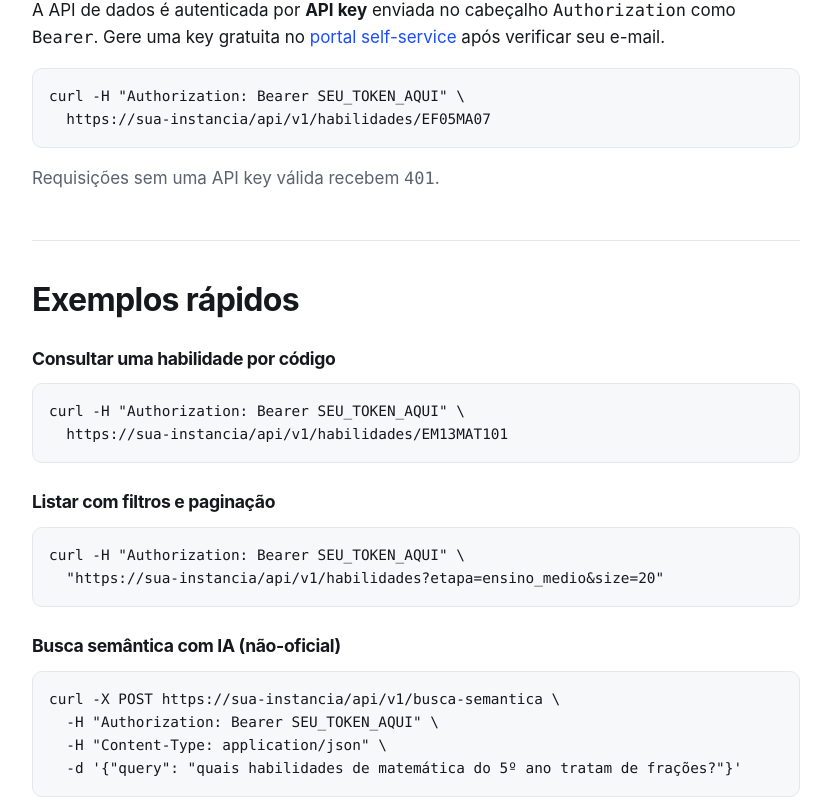
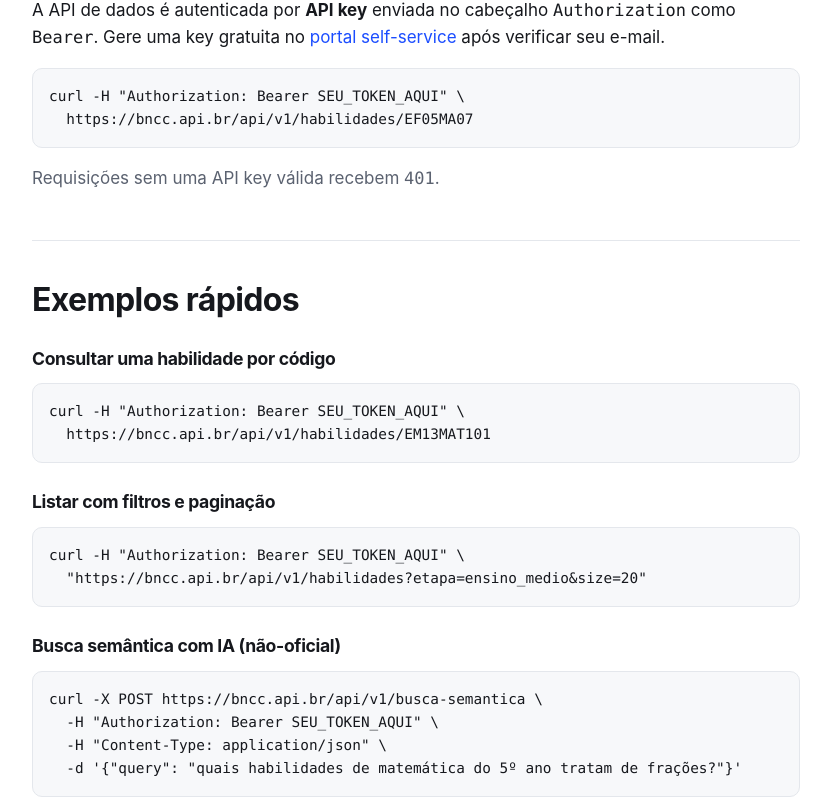
Before and after one commit to eumakerdev/bncc_api, a FastAPI app: page /guia in a window 1280 px wide. Shown: the part 679-1480 px from the top of the page, without its empty margins (332-1163 px from the left). Run offline with FastAPI, Linux system fonts and the light colour scheme.

Commit message:
feat(deploy): dominio bncc.api.br via Firebase Hosting + SITE_URL canonico
southamerica-east1 nao tem domain mapping nativo do Cloud Run, entao o dominio
e servido pelo Firebase Hosting (rewrite ** -> servico bncc-api), com SSL/CDN.

- firebase.json (rewrite p/ Cloud Run) + .firebaserc (projeto api-bncc) + public/
- SITE_URL deterministico p/ canonical/OG/sitemap/robots: atras do proxy o
  container recebe o Host interno do .run.app, entao a URL canonica NAO pode
  derivar do request. Injetado via context_processor (fallback pro request em dev)
- cloudrun.ps1: ALLOWED_HOSTS com dominio custom + .web.app/.firebaseapp.com,
  SITE_URL, OAUTH_REDIRECT_BASE_URL e credenciais OAuth (Google/GitHub) via
  Secret Manager (padrao idempotente do SMTP)
- docs.html: exemplos usam https://bncc.api.br
- deploy/README.md: passo a passo do dominio (Firebase + Registro.br + Brevo)
- teste travando canonical/sitemap/robots quando SITE_URL definido

Co-Authored-By: Claude Opus 4.8 <noreply@anthropic.com>

```diff
--- a/app/web/landing.py
+++ b/app/web/landing.py
@@ -12,6 +12,7 @@ from __future__ import annotations
 from fastapi import APIRouter, Request, Response
 from fastapi.responses import HTMLResponse
 
+from app.core.config import settings
 from app.web.router import templates
 
 router = APIRouter()
@@ -35,7 +36,7 @@ async def landing(request: Request) -> Response:
 @router.get("/sitemap.xml", include_in_schema=False)
 async def sitemap(request: Request) -> Response:
     """Sitemap XML simples listando as rotas públicas indexáveis."""
-    base = str(request.base_url).rstrip("/")
+    base = (settings.SITE_URL or str(request.base_url)).rstrip("/")
     urls = "\n".join(f"  <url><loc>{base}{path}</loc></url>" for path in _PUBLIC_PATHS)
     xml = (
         '<?xml version="1.0" encoding="UTF-8"?>\n'
@@ -49,6 +50,6 @@ async def sitemap(request: Request) -> Response:
 @router.get("/robots.txt", include_in_schema=False)
 async def robots(request: Request) -> Response:
     """robots.txt permitindo indexação e apontando para o sitemap."""
-    base = str(request.base_url).rstrip("/")
+    base = (settings.SITE_URL or str(request.base_url)).rstrip("/")
     body = "User-agent: *\n" "Allow: /\n" f"Sitemap: {base}/sitemap.xml\n"
     return Response(content=body, media_type="text/plain")
--- a/app/web/router.py
+++ b/app/web/router.py
@@ -9,11 +9,26 @@ from __future__ import annotations
 
 from pathlib import Path
 
-from fastapi import APIRouter
+from fastapi import APIRouter, Request
 from fastapi.templating import Jinja2Templates
 
+from app.core.config import settings
+
 TEMPLATES_DIR = Path(__file__).parent / "templates"
-templates = Jinja2Templates(directory=str(TEMPLATES_DIR))
+
+
+def _seo_context(request: Request) -> dict[str, str]:
+    """Injeta `site_url`/`current_path` em todos os templates SSR.
+
+    `site_url` prefere `settings.SITE_URL` (determinístico, domínio primário) e só
+    cai para `request.base_url` quando não configurado (dev). Assim canonical/OG/
+    sitemap nunca vazam a URL interna do Cloud Run quando servido atrás do Firebase
+    Hosting (que entrega o `Host` do `.run.app` ao container)."""
+    base = (settings.SITE_URL or str(request.base_url)).rstrip("/")
+    return {"site_url": base, "current_path": request.url.path}
+
+
+templates = Jinja2Templates(directory=str(TEMPLATES_DIR), context_processors=[_seo_context])
 
 web_router = APIRouter()
 
--- a/app/web/templates/base.html
+++ b/app/web/templates/base.html
@@ -1,8 +1,6 @@
 <!doctype html>
 <html lang="pt-BR">
 <head>
-  {% set site_url = (request.base_url|string).rstrip('/') %}
-  {% set current_path = request.url.path %}
   <meta charset="utf-8">
   <meta name="viewport" content="width=device-width, initial-scale=1">
   <title>{% block title %}BNCC API — toda a Base Nacional Comum Curricular em uma API gratuita{% endblock %}</title>
--- a/app/web/templates/docs.html
+++ b/app/web/templates/docs.html
@@ -4,7 +4,6 @@
 {% block description %}Guia da BNCC API: início rápido, autenticação por API key, paginação, erros, limites de uso e versionamento. Referência interativa gerada a partir do contrato OpenAPI.{% endblock %}
 
 {% block head_extra %}
-{% set site_url = (request.base_url|string).rstrip('/') %}
 <script type="application/ld+json">
 {
   "@context": "https://schema.org",
@@ -76,7 +75,7 @@
         <a href="/portal/signup">portal self-service</a> após verificar seu e-mail.
       </p>
       <pre><code>curl -H "Authorization: Bearer SEU_TOKEN_AQUI" \
-  https://sua-instancia/api/v1/habilidades/EF05MA07</code></pre>
+  https://bncc.api.br/api/v1/habilidades/EF05MA07</code></pre>
       <p class="muted">Requisições sem uma API key válida recebem <code>401</code>.</p>
     </section>
 
@@ -85,14 +84,14 @@
 
       <h3>Consultar uma habilidade por código</h3>
       <pre><code>curl -H "Authorization: Bearer SEU_TOKEN_AQUI" \
-  https://sua-instancia/api/v1/habilidades/EM13MAT101</code></pre>
+  https://bncc.api.br/api/v1/habilidades/EM13MAT101</code></pre>
 
       <h3>Listar com filtros e paginação</h3>
       <pre><code>curl -H "Authorization: Bearer SEU_TOKEN_AQUI" \
-  "https://sua-instancia/api/v1/habilidades?etapa=ensino_medio&size=20"</code></pre>
+  "https://bncc.api.br/api/v1/habilidades?etapa=ensino_medio&size=20"</code></pre>
 
       <h3>Busca semântica com IA (não-oficial)</h3>
-      <pre><code>curl -X POST https://sua-instancia/api/v1/busca-semantica \
+      <pre><code>curl -X POST https://bncc.api.br/api/v1/busca-semantica \
   -H "Authorization: Bearer SEU_TOKEN_AQUI" \
   -H "Content-Type: application/json" \
   -d '{"query": "quais habilidades de matemática do 5º ano tratam de frações?"}'</code></pre>
--- a/app/web/templates/landing.html
+++ b/app/web/templates/landing.html
@@ -10,7 +10,6 @@ self-service.{% endblock %}
 {% block og_description %}1.703 habilidades da BNCC (EI/EF/EM + Computação) com códigos oficiais preservados, busca semântica com IA e API keys self-service. Grátis e open-source.{% endblock %}
 
 {% block head_extra %}
-{% set site_url = (request.base_url|string).rstrip('/') %}
 <script type="application/ld+json">
 {
   "@context": "https://schema.org",
```
Also changed, not shown: tests/integration/test_landing.py (+19 -0 lines), deploy/README.md, firebase.json (added), 3 other files.
